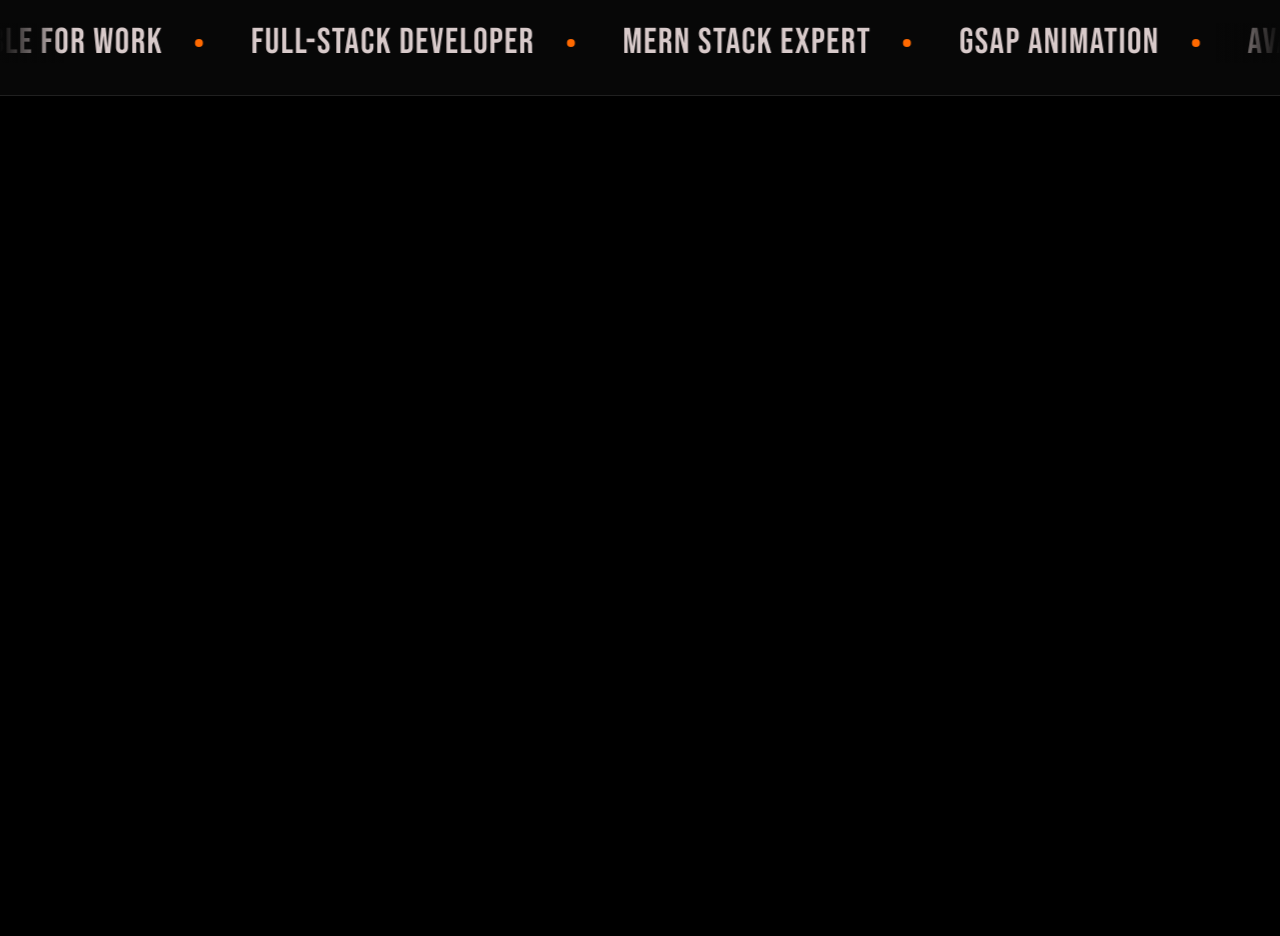
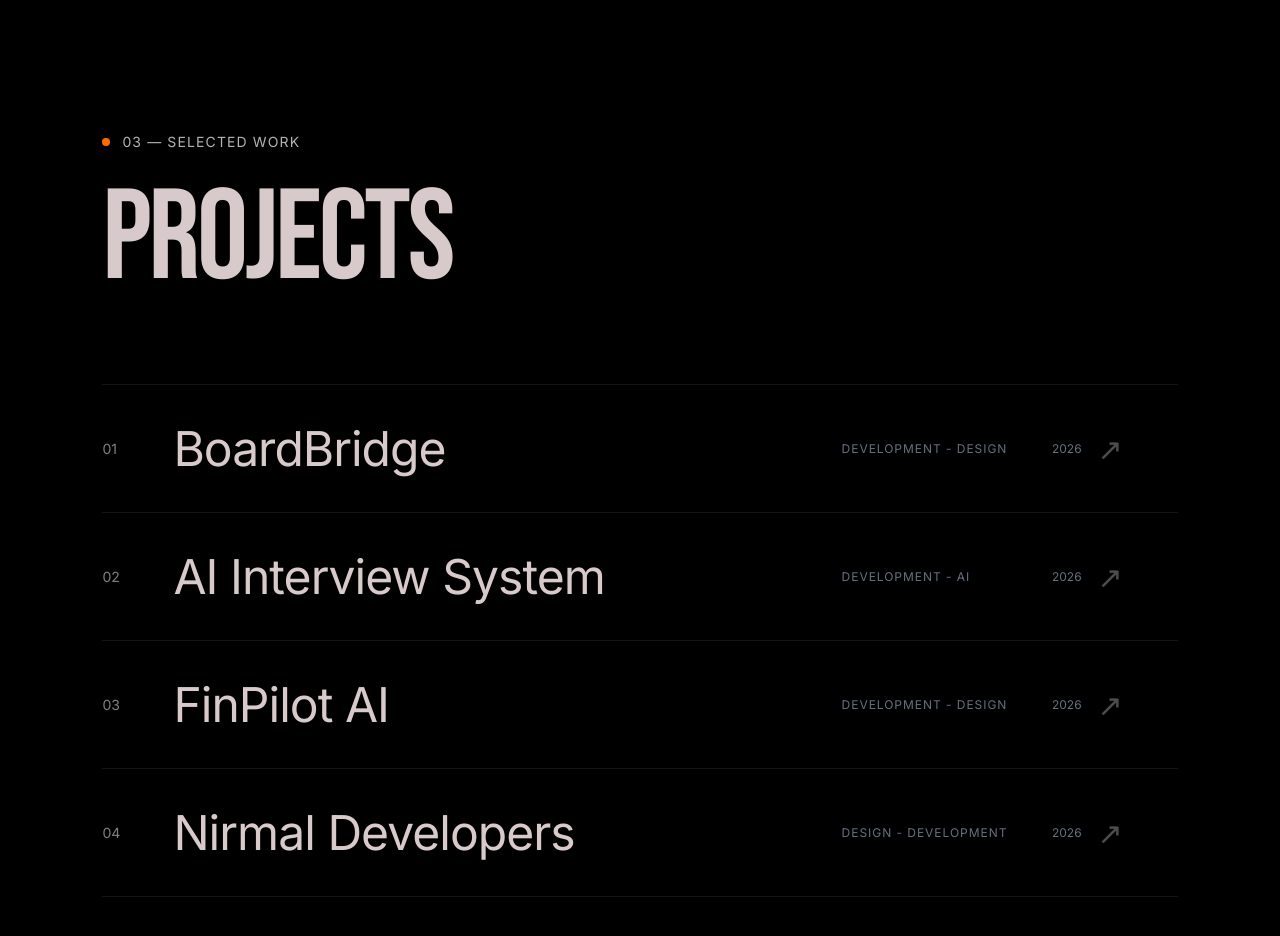
Before and after one commit to Sahild12/sahil-portfolio, a React (Vite) app: page / in a window 1280 px wide. Shown: the part 1800-2736 px from the top of the page. Before the commit the page ends 1896 px from the top, so only its background shows below. Built offline with nearby package versions, Linux system fonts and the light colour scheme.

Commit message:
Add interactive projects section

```diff
--- a/src/App.jsx
+++ b/src/App.jsx
@@ -1,18 +1,22 @@
 import Navbar from "./components/Navbar";
 import Hero from "./components/Hero";
-import About from "./components/about"
+import About from "./components/About";
 import TechMarquee from "./components/TechMarquee";
 import CustomCursor from "./components/CustomCursor";
+import Projects from "./components/projects";
 import WhatsAppButton from "./components/WhatsAppButton";
 import Loader from "./components/Loader";
-import { useState } from "react";
+import { useCallback, useState } from "react";
 
 function App() {
   const [isLoading, setIsLoading] = useState(true);
+  const handleLoaderComplete = useCallback(() => {
+    setIsLoading(false);
+  }, []);
 
   return (
     <main className="bg-black">
-      {isLoading && <Loader onComplete={() => setIsLoading(false)} />}
+      {isLoading && <Loader onComplete={handleLoaderComplete} />}
 
       <CustomCursor />
 
@@ -33,6 +37,8 @@ function App() {
         ]}
       />
 
+      <Projects />
+
       <WhatsAppButton />
     </main>
   );
--- a/src/components/Loader.jsx
+++ b/src/components/Loader.jsx
@@ -59,7 +59,11 @@ export default function Loader({ onComplete }) {
         <div
             ref={rootRef}
             className="fixed inset-0 z-[1000] flex flex-col items-center justify-center bg-[var(--bg)]"
-            style={{ clipPath: "circle(150% at 50% 50%)" }}
+            style={{
+                backgroundColor: "#000",
+                clipPath: "circle(150% at 50% 50%)",
+                color: "#d8caca",
+            }}
         >
             <p className="font-serif italic text-2xl md:text-4xl text-[var(--ink)]">
                 {GREETINGS[greetingIndex]}
--- a/src/components/about.jsx
+++ b/src/components/about.jsx
@@ -12,9 +12,10 @@ function About() {
 
             const sectionTop = aboutRef.current.getBoundingClientRect().top;
             const startPoint = window.innerHeight * 0.72;
+            const finishPoint = window.innerHeight * 0.2;
             const progress = Math.min(
                 1,
-                Math.max(0, (startPoint - sectionTop) / (aboutRef.current.offsetHeight + startPoint * 0.35))
+                Math.max(0, (startPoint - sectionTop) / (startPoint - finishPoint))
             );
 
             setActiveWords(Math.ceil(progress * ABOUT_CHARACTERS.length));
@@ -65,7 +66,7 @@ function About() {
 
                     {/* Main text */}
                     <div className="relative max-w-[1250px]">
-                        <p className="font-body text-2xl leading-[1.18] tracking-[-0.03em] sm:text-3xl md:text-4xl lg:text-[3rem]">
+                        <p className="font-body text-xl leading-[1.2] tracking-[-0.02em] sm:text-2xl md:text-3xl lg:text-[2.5rem]">
                             {ABOUT_CHARACTERS.map((character, characterIndex) => (
                                 <span
                                     className={`transition-colors duration-300 ${characterIndex < activeWords ? "text-white" : "text-white/20"}`}
--- a/src/components/projects.jsx
+++ b/src/components/projects.jsx
@@ -0,0 +1,173 @@
+import { useState } from "react";
+
+const projects = [
+  {
+    id: "01",
+    title: "BoardBridge",
+    category: "DEVELOPMENT - DESIGN",
+    year: "2026",
+    image: "/projects/boardbridge.jpg",
+    link: "#",
+  },
+  {
+    id: "02",
+    title: "AI Interview System",
+    category: "DEVELOPMENT - AI",
+    year: "2026",
+    image: "/projects/interview-system.jpg",
+    link: "#",
+  },
+  {
+    id: "03",
+    title: "FinPilot AI",
+    category: "DEVELOPMENT - DESIGN",
+    year: "2026",
+    image: "/projects/finpilot.jpg",
+    link: "#",
+  },
+  {
+    id: "04",
+    title: "Nirmal Developers",
+    category: "DESIGN - DEVELOPMENT",
+    year: "2026",
+    image: "/projects/nirmal-developers.jpg",
+    link: "#",
+  },
+];
+
+function Projects() {
+  const [activeProject, setActiveProject] = useState(null);
+  const [mousePosition, setMousePosition] = useState({
+    x: 0,
+    y: 0,
+  });
+
+  const handleMouseMove = (event) => {
+    setMousePosition({
+      x: event.clientX,
+      y: event.clientY,
+    });
+  };
+
+  return (
+    <section
+      id="projects"
+      className="relative min-h-screen bg-black px-8 py-28 md:px-[8vw] md:py-36"
+    >
+      <div className="mx-auto max-w-[1500px]">
+
+        {/* Section heading */}
+        <div className="mb-20">
+          <div className="mb-6 flex items-center gap-3">
+            <span className="h-2 w-2 rounded-full bg-orange-500" />
+
+            <span className="text-sm tracking-[0.08em] text-white/70">
+              03 — SELECTED WORK
+            </span>
+          </div>
+
+          <h2 className="font-display text-7xl leading-none tracking-tight text-[#d8caca] md:text-8xl lg:text-[8rem]">
+            PROJECTS
+          </h2>
+        </div>
+
+        {/* Project list */}
+        <div className="border-t border-white/[0.08]">
+          {projects.map((project) => {
+            const isActive = activeProject?.id === project.id;
+
+            return (
+              <a
+                key={project.id}
+                href={project.link}
+                onMouseEnter={() => setActiveProject(project)}
+                onMouseLeave={() => setActiveProject(null)}
+                onMouseMove={handleMouseMove}
+                className="group relative grid min-h-[128px] grid-cols-[50px_1fr_auto_60px] items-center gap-4 border-b border-white/[0.08] transition-colors duration-300 md:grid-cols-[55px_1fr_240px_80px]"
+              >
+                {/* Number */}
+                <span
+                  className={`text-sm transition-colors duration-300 ${
+                    isActive
+                      ? "text-orange-500"
+                      : "text-white/50"
+                  }`}
+                >
+                  {project.id}
+                </span>
+
+                {/* Project title */}
+                <span
+                    className={`font-body text-2xl tracking-[-0.02em] transition-all duration-300 md:text-4xl lg:text-5xl ${
+                    isActive
+                      ? "translate-x-2 text-orange-500"
+                      : "text-[#d8caca]"
+                  }`}
+                >
+                  {project.title}
+                </span>
+
+                {/* Category + year */}
+                <div className="hidden items-center justify-between gap-10 md:flex">
+                  <span
+                    className={`text-xs tracking-[0.08em] transition-colors duration-300 ${
+                      isActive
+                        ? "text-[#d8caca]"
+                        : "text-[#667080]"
+                    }`}
+                  >
+                    {project.category}
+                  </span>
+
+                  <span
+                    className={`text-xs transition-colors duration-300 ${
+                      isActive
+                        ? "text-[#d8caca]"
+                        : "text-[#667080]"
+                    }`}
+                  >
+                    {project.year}
+                  </span>
+                </div>
+
+                {/* Arrow */}
+                <span
+                  className={`text-3xl transition-all duration-300 ${
+                    isActive
+                      ? "translate-x-1 text-orange-500"
+                      : "text-white/30"
+                  }`}
+                >
+                  ↗
+                </span>
+              </a>
+            );
+          })}
+        </div>
+      </div>
+
+      {/* Floating project preview */}
+      {activeProject && (
+        <div
+          className="pointer-events-none fixed z-[80] hidden md:block"
+          style={{
+            left: mousePosition.x,
+            top: mousePosition.y,
+            transform: "translate(-50%, -50%)",
+          }}
+        >
+          <div className="relative w-[360px] overflow-hidden bg-[#203829] p-6 shadow-2xl">
+            <img
+              src={activeProject.image}
+              alt={activeProject.title}
+              className="block aspect-[16/10] w-full object-cover"
+            />
+
+          </div>
+        </div>
+      )}
+    </section>
+  );
+}
+
+export default Projects;
```
